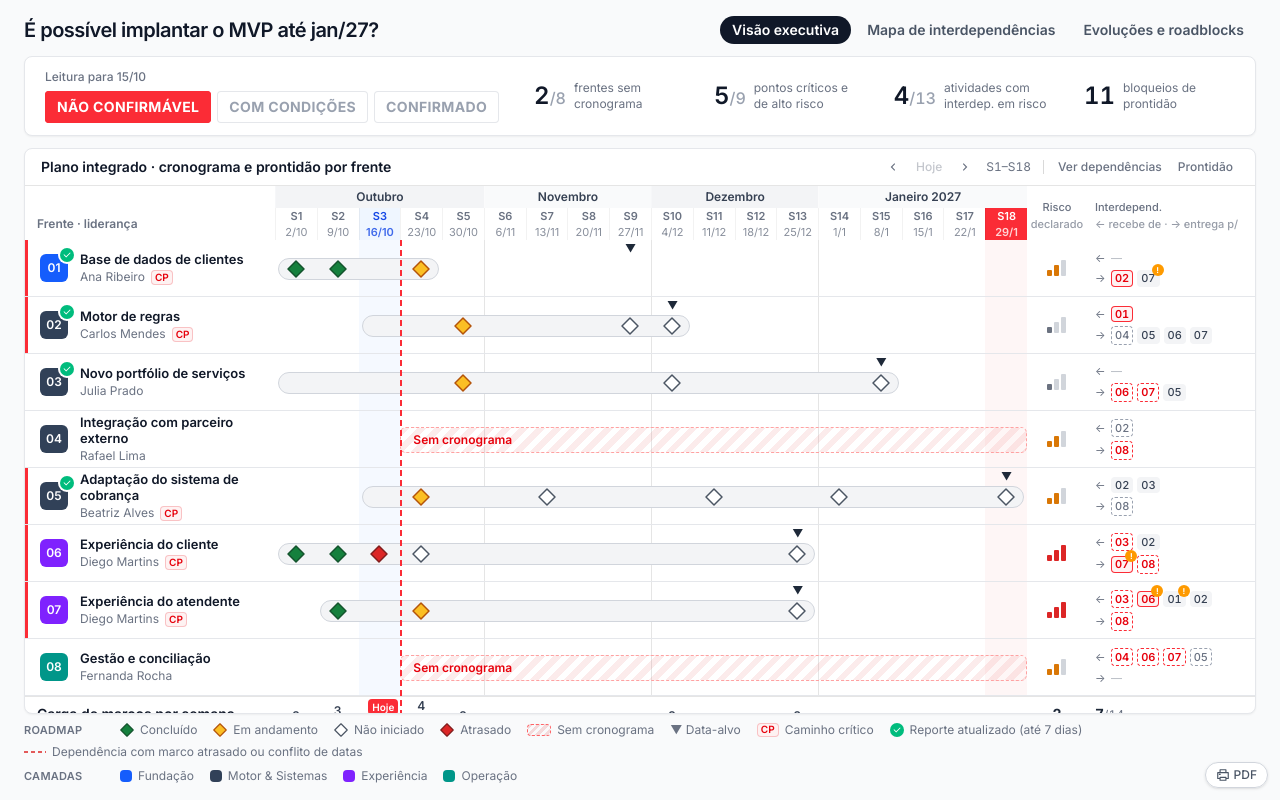
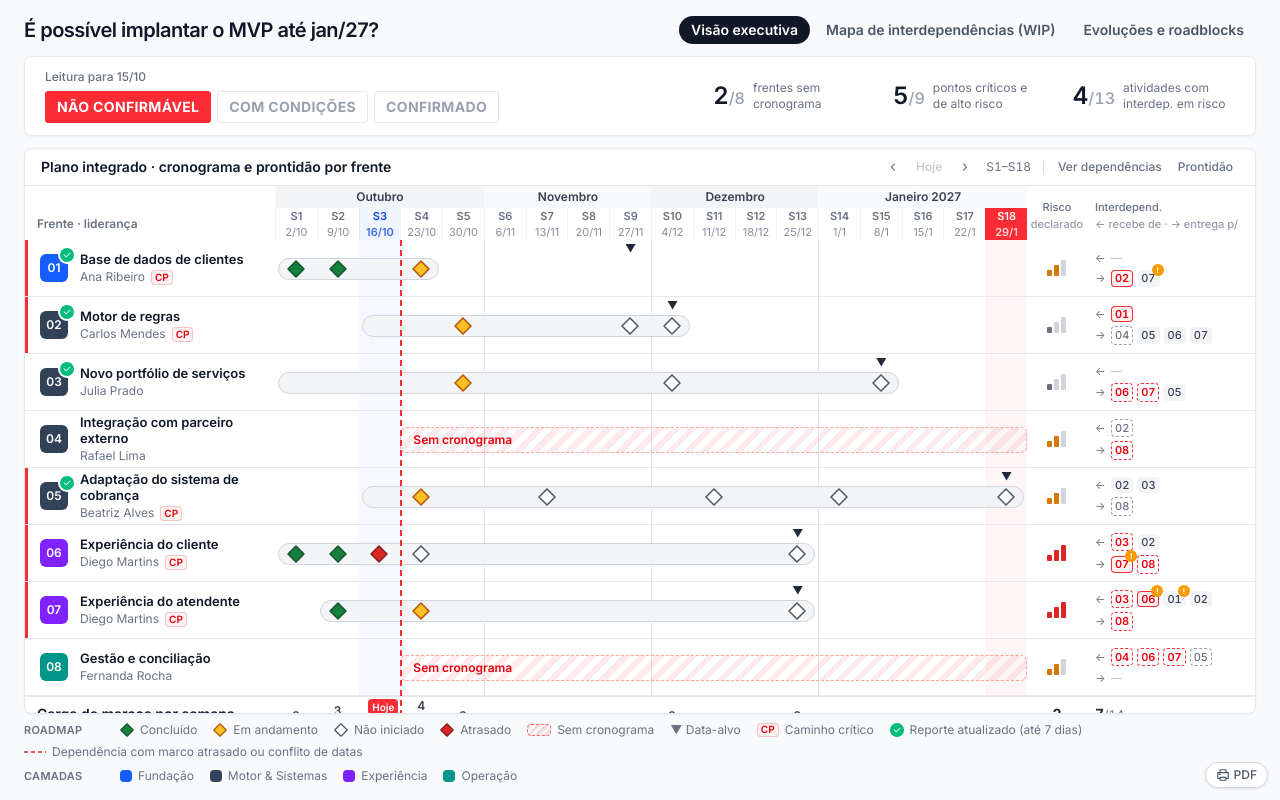
Before and after one commit to Akir0x/dashboard_executivo, a React (Vite) app: page / in a window 1280 px wide. Built offline with nearby package versions, Linux system fonts and the light colour scheme.

Commit message:
Remove indicador de bloqueios de prontidão; mapa marcado como WIP
Co-Authored-By: Claude Opus 5.5 <noreply@anthropic.com>
Claude-Session: https://claude.ai/code/session_01Q51eCtHXwFCUfvUJ8nmQQ4

```diff
--- a/src/App.tsx
+++ b/src/App.tsx
@@ -119,12 +119,7 @@ export default function App() {
       ativInter.size,
       "atividades com interdep. em risco",
     ),
-    kpi(
-      M.bloqueios,
-      frentes.reduce((s, f) => s + f.bloqueios, 0),
-      null,
-      "bloqueios de prontidão",
-    ),
+    // "bloqueios de prontidão" removido a pedido (coluna BloqueiosProntidao da tbPainel fica sem uso)
   ];
   const camadas = ordenarCamadas(frentes);
   const forum = T.eyebrow.includes("Barlow");
@@ -159,7 +154,7 @@ export default function App() {
               {(
                 [
                   ["plano", "Visão executiva"],
-                  ["mapa", "Mapa de interdependências"],
+                  ["mapa", "Mapa de interdependências (WIP)"],
                   ["crit", "Evoluções e roadblocks"],
                 ] as const
               ).map(([k, t]) => (
```
Also changed, not shown: databricks_test/static/dashexecutivo.html (+1 -1 lines), roadmap_executivo_forum.html (+1 -1 lines), roadmap_executivo_tremor.html (+1 -1 lines), 1 other file (tests, documents, lock files or other folders).
